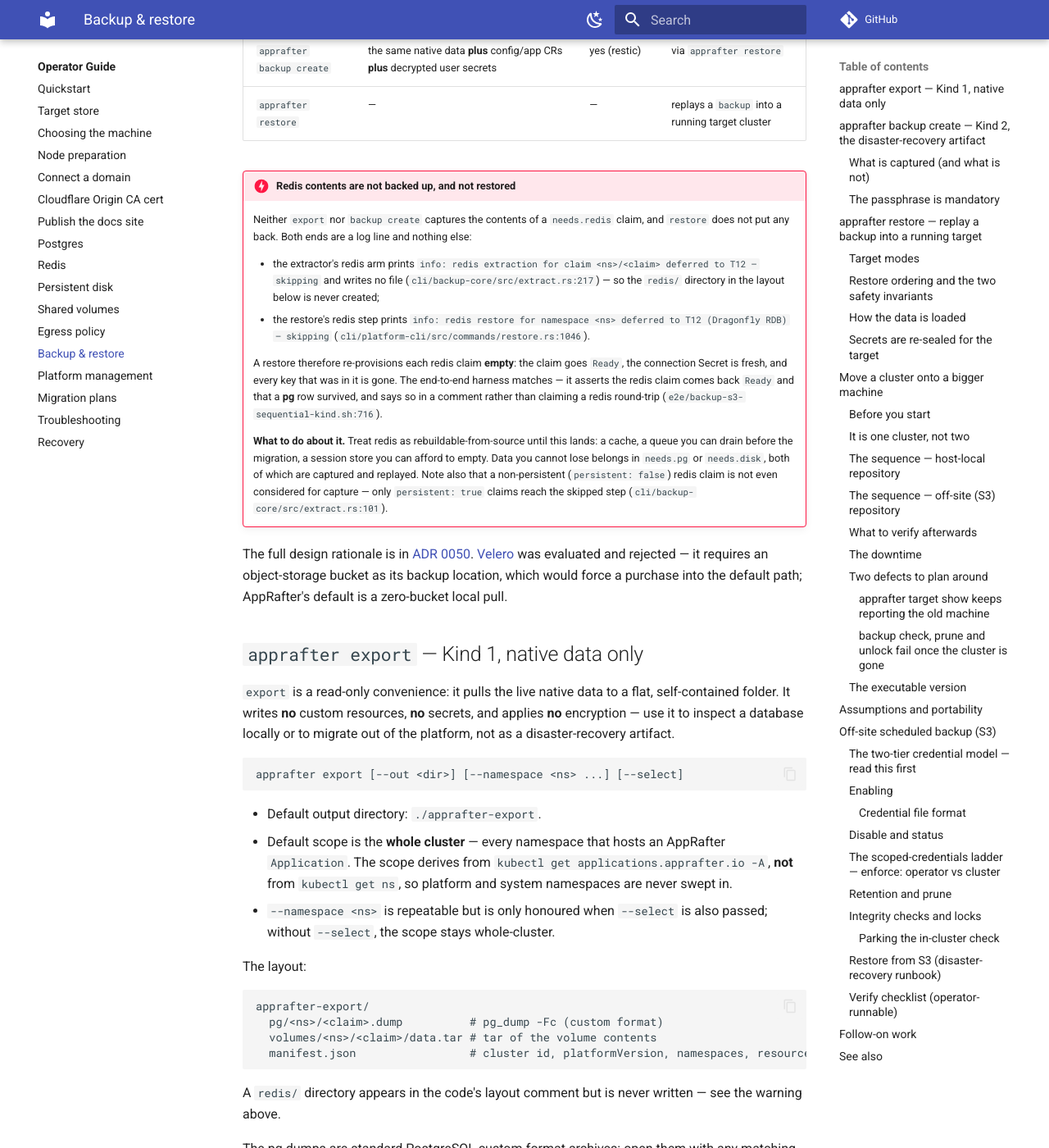
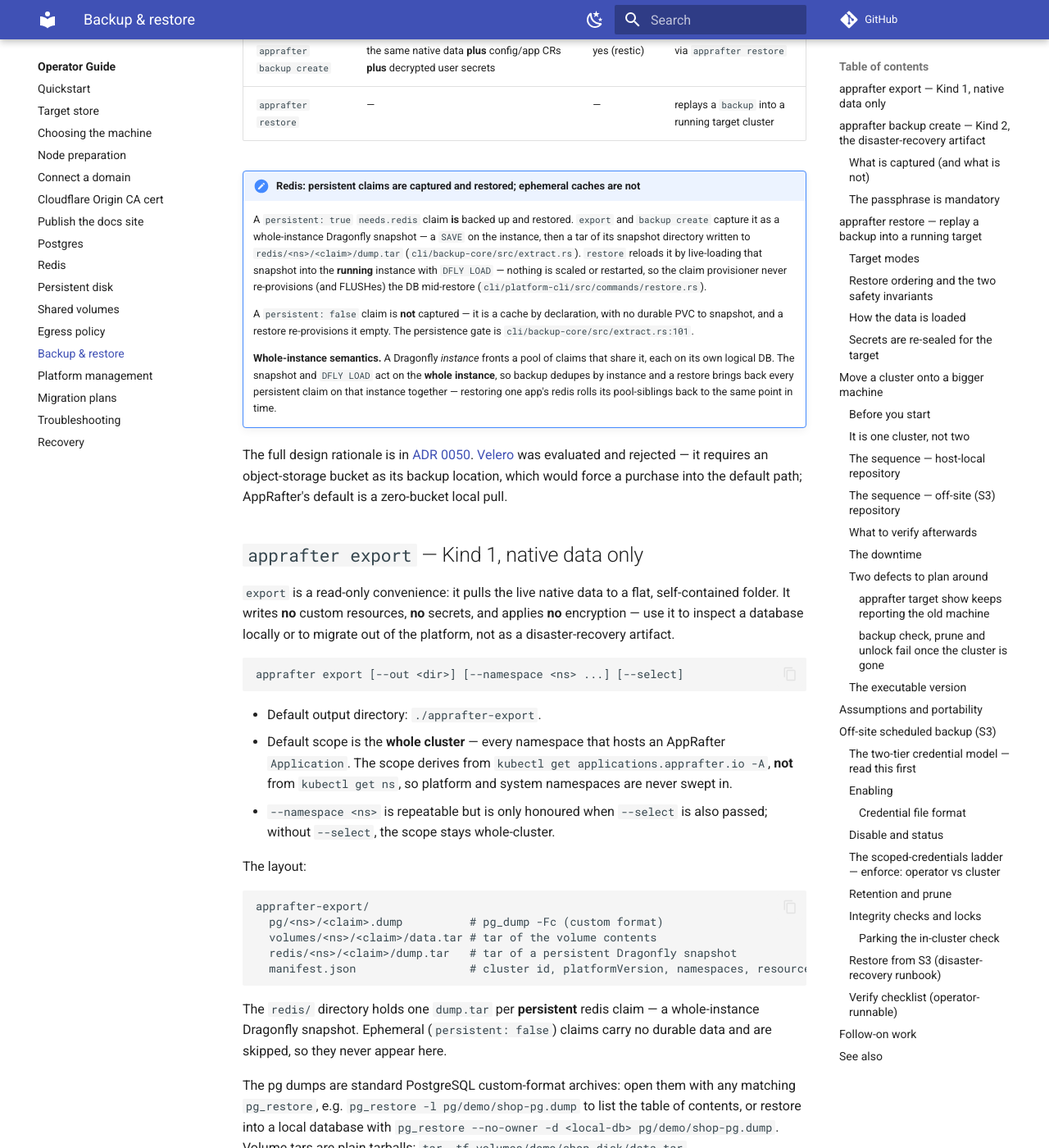
Before and after one commit to AppRafter/apprafter, an MkDocs documentation site: the page built from docs/operator-guide/backup-restore.md, in a window 1280 px wide and 1400 px high, scrolled down 480 px. Shown: the whole window at 82% size. Built offline with MkDocs 1.6.1 and Material for MkDocs 9.7.7, drawn with Linux system fonts in a browser that asks for light colours; comment, search, counter and statistics services are not loaded; some of the changed text lies outside the part shown.

Commit message:
docs(backup): redis persistent claims are backed up and restored
T12 landed the redis backup+restore round-trip (SAVE+tar extract, DFLY
LOAD live-restore), so the 'redis contents are not backed up' danger box
was false. Rewrite the note, table row, export layout, restore-load
section, and upgrade preamble to describe the shipped behaviour;
persistent claims round-trip, ephemeral (persistent:false) caches stay
out by declaration.

Re-records docs-health.json: the tighter note cites one fewer file path
(dropped the e2e sequential-walk reference) and four fewer resolved
identifiers than the removed danger box — no broken references (docsgen
gate green with the doc stashed), just less surface.

````diff
--- a/docs/measurements/docs-health.json
+++ b/docs/measurements/docs-health.json
@@ -1,10 +1,10 @@
 {
   "pages": 37,
   "invocations": 652,
-  "identifiers": 362,
+  "identifiers": 358,
   "cue_documents": 7,
   "cue_fences": 22,
-  "code_paths": 118,
+  "code_paths": 117,
   "adr_references": 87,
   "exemptions": 5
 }
--- a/docs/operator-guide/backup-restore.md
+++ b/docs/operator-guide/backup-restore.md
@@ -15,38 +15,31 @@ There are three commands:
 
 | Command | Captures | Encrypted | Replays |
 | --- | --- | --- | --- |
-| `apprafter export` | native data only — pg dumps and volume tars + `manifest.json`. **No redis** (see below) | no | no — a plain folder for inspection / migrate-out |
+| `apprafter export` | native data only — pg dumps, volume tars, and persistent-redis snapshots + `manifest.json` | no | no — a plain folder for inspection / migrate-out |
 | `apprafter backup create` | the same native data **plus** config/app CRs **plus** decrypted user secrets | yes (restic) | via `apprafter restore` |
 | `apprafter restore` | — | — | replays a `backup` into a running target cluster |
 
-!!! danger "Redis contents are not backed up, and not restored"
+!!! note "Redis: persistent claims are captured and restored; ephemeral caches are not"
 
-    Neither `export` nor `backup create` captures the contents of a
-    `needs.redis` claim, and `restore` does not put any back. Both ends are
-    a log line and nothing else:
+    A `persistent: true` `needs.redis` claim **is** backed up and restored.
+    `export` and `backup create` capture it as a whole-instance Dragonfly
+    snapshot — a `SAVE` on the instance, then a tar of its snapshot directory
+    written to `redis/<ns>/<claim>/dump.tar`
+    (`cli/backup-core/src/extract.rs`). `restore` reloads it by live-loading
+    that snapshot into the **running** instance with `DFLY LOAD` — nothing is
+    scaled or restarted, so the claim provisioner never re-provisions (and
+    FLUSHes) the DB mid-restore
+    (`cli/platform-cli/src/commands/restore.rs`).
 
-    - the extractor's redis arm prints
-      `info: redis extraction for claim <ns>/<claim> deferred to T12 — skipping`
-      and writes no file (`cli/backup-core/src/extract.rs:217`) — so the
-      `redis/` directory in the layout below is never created;
-    - the restore's redis step prints
-      `info: redis restore for namespace <ns> deferred to T12 (Dragonfly RDB) — skipping`
-      (`cli/platform-cli/src/commands/restore.rs:1046`).
+    A `persistent: false` claim is **not** captured — it is a cache by
+    declaration, with no durable PVC to snapshot, and a restore re-provisions it
+    empty. The persistence gate is `cli/backup-core/src/extract.rs:101`.
 
-    A restore therefore re-provisions each redis claim **empty**: the claim
-    goes `Ready`, the connection Secret is fresh, and every key that was in it
-    is gone. The end-to-end harness matches — it asserts the redis claim comes
-    back `Ready` and that a **pg** row survived, and says so in a comment
-    rather than claiming a redis round-trip
-    (`e2e/backup-s3-sequential-kind.sh:716`).
-
-    **What to do about it.** Treat redis as rebuildable-from-source until this
-    lands: a cache, a queue you can drain before the migration, a session store
-    you can afford to empty. Data you cannot lose belongs in `needs.pg` or
-    `needs.disk`, both of which are captured and replayed. Note also that a
-    non-persistent (`persistent: false`) redis claim is not even considered for
-    capture — only `persistent: true` claims reach the skipped step
-    (`cli/backup-core/src/extract.rs:101`).
+    **Whole-instance semantics.** A Dragonfly *instance* fronts a pool of claims
+    that share it, each on its own logical DB. The snapshot and `DFLY LOAD` act
+    on the **whole instance**, so backup dedupes by instance and a restore
+    brings back every persistent claim on that instance together — restoring one
+    app's redis rolls its pool-siblings back to the same point in time.
 
 The full design rationale is in
 [ADR 0050](../adr/0050-backup-restore.md).
@@ -79,11 +72,13 @@ The layout:
 apprafter-export/
   pg/<ns>/<claim>.dump          # pg_dump -Fc (custom format)
   volumes/<ns>/<claim>/data.tar # tar of the volume contents
+  redis/<ns>/<claim>/dump.tar   # tar of a persistent Dragonfly snapshot
   manifest.json                 # cluster id, platformVersion, namespaces, resources
 ```
 
-A `redis/` directory appears in the code's layout comment but is never
-written — see the warning above.
+The `redis/` directory holds one `dump.tar` per **persistent** redis claim —
+a whole-instance Dragonfly snapshot. Ephemeral (`persistent: false`) claims
+carry no durable data and are skipped, so they never appear here.
 
 The pg dumps are standard PostgreSQL custom-format archives: open them with
 any matching `pg_restore`, e.g. `pg_restore -l pg/demo/shop-pg.dump` to list
@@ -240,9 +235,14 @@ Two behaviours are load-bearing:
   newly-provisioned one, not whatever owned the objects on the source.
 - **Volumes** are restored by streaming the tar on stdin to `tar x` in a
   helper pod that mounts the fresh PVC read-write.
-- **Redis** is **not** restored — the step logs a skip and moves on, and there
-  is nothing in the artifact for it to load anyway. The claim is re-provisioned
-  empty. See the warning at the top of this page.
+- **Redis** (persistent claims) is restored by live-loading the captured
+  Dragonfly snapshot into the running instance with `DFLY LOAD`: the tar is
+  unpacked into the instance's snapshot directory and the latest snapshot is
+  loaded on the data port (admin password read from the instance's `-admin`
+  Secret). Nothing is scaled or restarted, so the claim provisioner never
+  re-provisions (and FLUSHes) the DB mid-restore. Ephemeral
+  (`persistent: false`) claims carry no snapshot and come back empty — see the
+  note at the top of this page.
 
 ### Secrets are re-sealed for the target
 
@@ -286,12 +286,12 @@ verify when it is over, and what it costs you.
 
 ### Before you start
 
-- **Redis contents will not come across.** A restore re-provisions every
-  `needs.redis` claim empty — see the warning at the top of this page. A
-  planned upgrade is the good case for this: you can drain a queue, accept an
-  empty cache, or move anything you cannot lose into `needs.pg` or
-  `needs.disk` *before* you take the backup. In a disaster you get no such
-  chance.
+- **Persistent redis comes across; ephemeral caches do not.** A restore
+  live-loads each `persistent: true` `needs.redis` claim's Dragonfly snapshot
+  back into place — see the note at the top of this page. A `persistent: false`
+  claim is re-provisioned empty (it is a cache by declaration). A planned
+  upgrade is the good case for the latter: drain a queue or accept an empty
+  cache before you take the backup. In a disaster you get no such chance.
 - **A bigger node does not raise per-application limits.** The default memory
   limit is 512Mi on every machine size and does not grow with the node — see
   [Resources and
````
